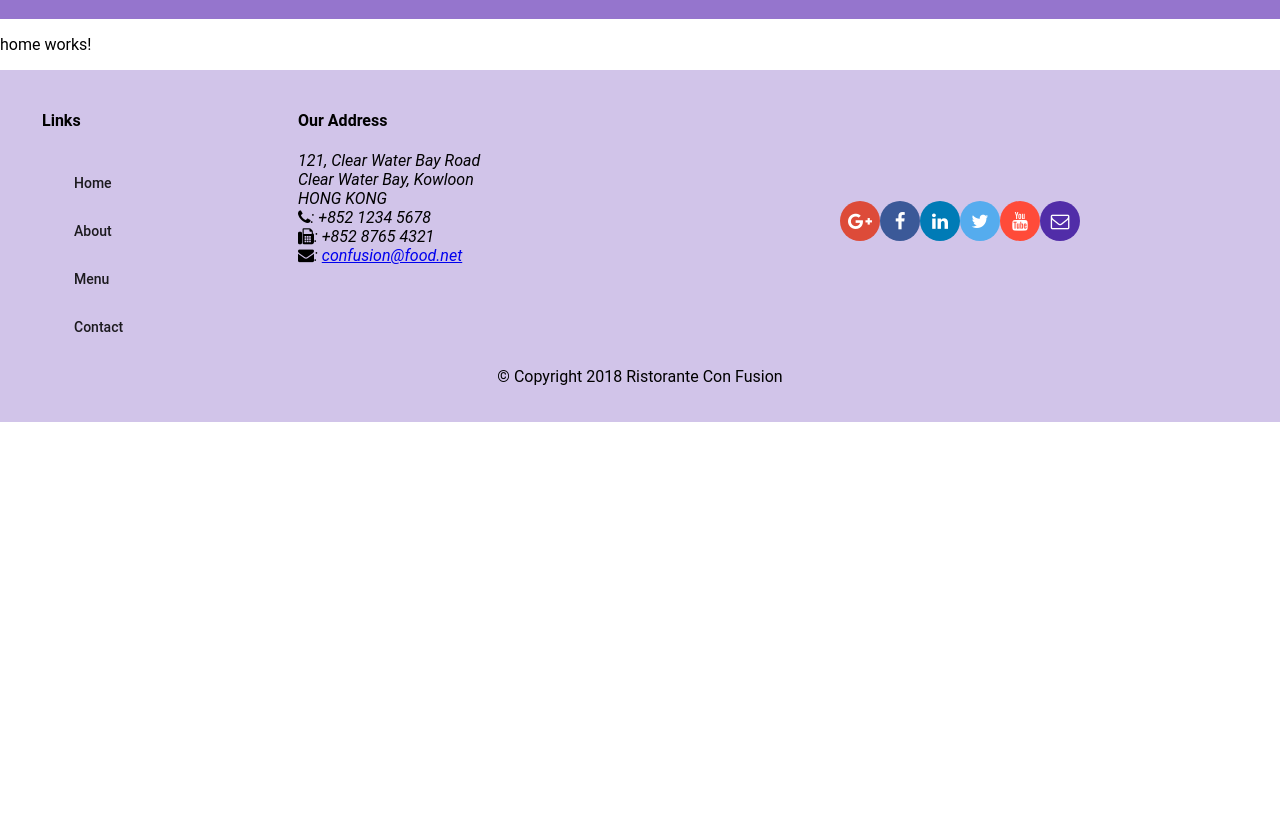
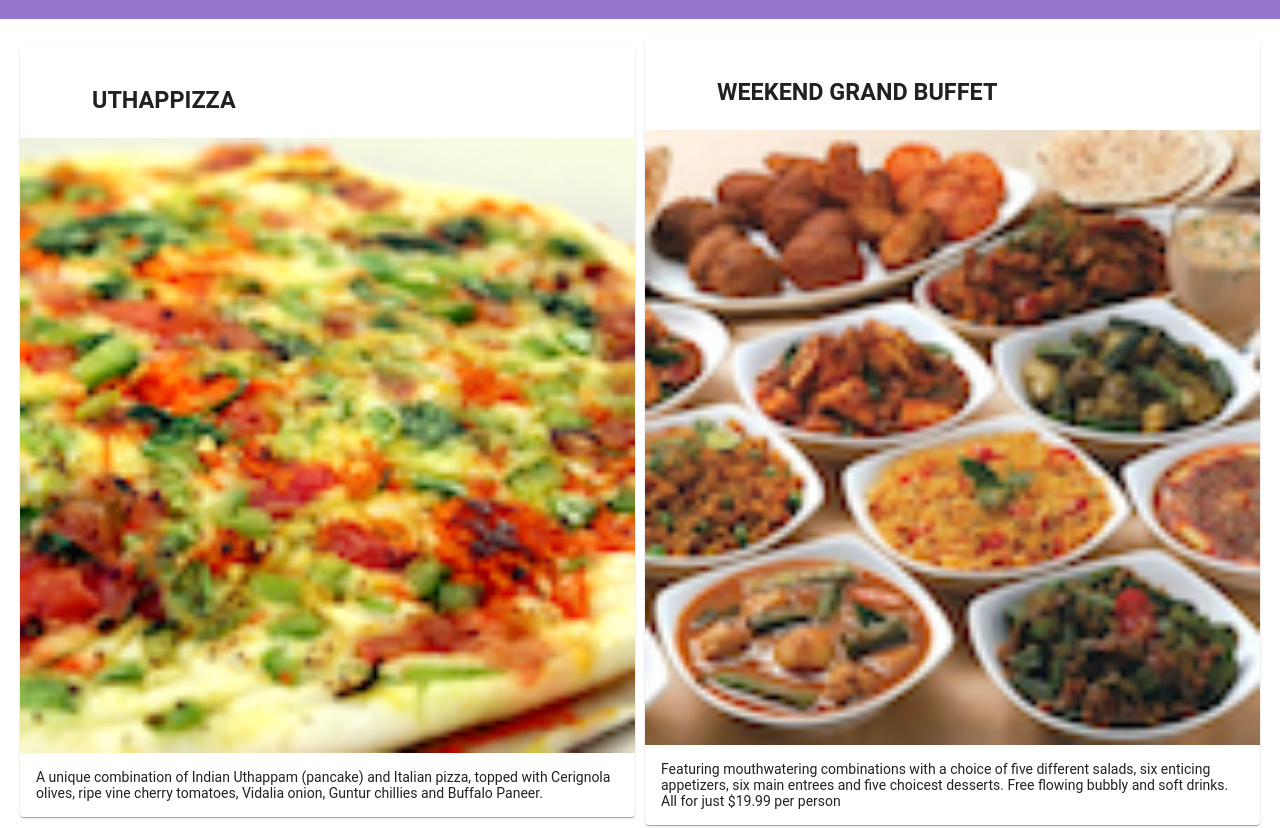
Before and after one commit to chinmayeesahoo/git-angular, an Angular app: page /home in a window 1280 px wide. Shown: the part 320-1148 px from the top of the page. Before the commit the page ends 800 px from the top, so only its background shows below. Built offline with nearby package versions, Linux system fonts and the light colour scheme.

Commit message:
Single Page Applications Part 1

```diff
--- a/src/app/app-routing/routes.ts
+++ b/src/app/app-routing/routes.ts
@@ -9,5 +9,6 @@
 export const routes: Routes = [
   { path: 'home', component: HomeComponent },
   { path: 'menu', component: MenuComponent },
+  {path: 'contactus', component: ContactComponent},
   { path: '', redirectTo: '/home', pathMatch: 'full' }
 ];
--- a/src/app/app.module.ts
+++ b/src/app/app.module.ts
@@ -20,6 +20,7 @@
 import { HomeComponent } from './home/home.component';
 import { ContactComponent } from './contact/contact.component';
 import { AppRoutingModule } from './app-routing/app-routing.module';
+import { PromotionService } from './services/promotion.service';
 
 @NgModule({
   declarations: [
@@ -43,7 +44,10 @@
     MatButtonModule,
     AppRoutingModule
   ],
-  providers: [DishService],
+  providers: [
+    DishService,
+    PromotionService
+  ],
   bootstrap: [AppComponent]
 })
 export class AppModule { }
--- a/src/app/contact/contact.component.html
+++ b/src/app/contact/contact.component.html
@@ -1,3 +1,36 @@
-<p>
-  contact works!
-</p>
+<div class="container"
+     fxLayout="column"
+     fxLayoutGap="10px">
+  <div fxFlex>
+    <div>
+      <h3>Contact Us</h3>
+      <hr>
+    </div>
+  </div>
+  <div fxFlex>
+    <h3>Location Information</h3>
+    <div fxLayout="column" fxLayout.gt-sm="row">
+      <div fxFlex="50" fxFlexOffset="20px">
+        <h4>Our Address</h4>
+        <address>
+          121, Clear Water Bay Road<br>
+          Clear Water Bay, Kowloon<br>
+          HONG KONG<br>
+          <i class="fa fa-phone"></i>: +852 1234 5678<br>
+          <i class="fa fa-fax"></i>: +852 8765 4321<br>
+          <i class="fa fa-envelope"></i>:
+          <a href="mailto:confusion@food.net">confusion@food.net</a>
+        </address>
+        <p></p>
+        <div>
+          <a mat-raised-button href="tel:+85212345678"><i class="fa fa-phone"></i> Call</a>
+          <a mat-raised-button><i class="fa fa-skype"></i> Skype</a>
+          <a mat-raised-button href="mailto:confusion@food.net"><i class="fa fa-envelope-o"></i> Email</a>
+        </div>
+      </div>
+      <div fxFlex="40">
+        <h4>Map of our Location</h4>
+      </div>
+    </div>
+  </div>
+</div>
--- a/src/app/header/header.component.html
+++ b/src/app/header/header.component.html
@@ -1,9 +1,9 @@
 <mat-toolbar color="primary">
   <span><img src="/assets/images/logo.png" height=30 width=41></span>
-  <a mat-button routerLink="/home"><span class="fa fa-home fa-lg"></span> Home</a>
+  <a mat-button routerLink="/home" routerLinkActive="active"><span class="fa fa-home fa-lg"></span> Home</a>
   <a mat-button><span class="fa fa-info fa-lg"></span> About</a>
   <a mat-button routerLink="/menu"><span class="fa fa-list fa-lg"></span> Menu</a>
-  <a mat-button><span class="fa fa-address-card fa-lg"></span> Contact</a>
+  <a mat-button routerLink="/contactus"><span class="fa fa-address-card fa-lg"></span> Contact</a>
 </mat-toolbar>
 <div class="container jumbotron"
      fxLayout="row"
--- a/src/app/home/home.component.html
+++ b/src/app/home/home.component.html
@@ -1,3 +1,35 @@
-<p>
-  home works!
-</p>
+<div class="container"
+     fxLayout="row"
+     fxLayout.sm="column"
+     fxLayout.xs="column"
+     fxLayoutAlign.gt-md="space-around center"
+     fxLayoutGap="10px">
+  <mat-card *ngIf="dish" fxFlex>
+    <mat-card-header>
+      <div mat-card-avatar></div>
+      <mat-card-title>
+        <h3>{{dish.name | uppercase}}</h3>
+      </mat-card-title>
+    </mat-card-header>
+    <img mat-card-image src={{dish.image}} alt={{dish.name}}>
+    <mat-card-content>
+      <p>
+        {{dish.description}}
+      </p>
+    </mat-card-content>
+  </mat-card>
+  <mat-card *ngIf="promotion" fxFlex>
+    <mat-card-header>
+      <div mat-card-avatar></div>
+      <mat-card-title>
+        <h3>{{promotion.name | uppercase}}</h3>
+      </mat-card-title>
+    </mat-card-header>
+    <img mat-card-image src={{promotion.image}} alt={{promotion.name}}>
+    <mat-card-content>
+      <p>
+        {{promotion.description}}
+      </p>
+    </mat-card-content>
+  </mat-card>
+</div>
--- a/src/app/home/home.component.scss
+++ b/src/app/home/home.component.scss
@@ -0,0 +1,4 @@
+$background-moredark: #4527A0;
+.active {
+  background: $background-moredark;
+}
--- a/src/app/home/home.component.ts
+++ b/src/app/home/home.component.ts
@@ -1,4 +1,8 @@
 import { Component, OnInit } from '@angular/core';
+import { Dish } from '../shared/dish';
+import { DishService } from '../services/dish.service';
+import { Promotion } from '../shared/promotion';
+import { PromotionService } from '../services/promotion.service';
 
 @Component({
   selector: 'app-home',
@@ -7,9 +11,15 @@
 })
 export class HomeComponent implements OnInit {
 
-  constructor() { }
+  dish: Dish;
+  promotion: Promotion;
+
+  constructor(private dishService: DishService,
+    private promotionService: PromotionService) { }
 
   ngOnInit() {
+    this.dish = this.dishService.getFeaturedDish();
+    this.promotion = this.promotionService.getFeaturedPromotion();
   }
 
 }
--- a/src/app/services/dish.service.ts
+++ b/src/app/services/dish.service.ts
@@ -9,5 +9,12 @@
   getDishes(): Dish[] {
     return DISHES;
   }
+  getDish(id: string): Dish {
+    return DISHES.filter((dish) => (dish.id === id))[0];
+  }
+
+  getFeaturedDish(): Dish {
+    return DISHES.filter((dish) => dish.featured)[0];
+  }
   constructor() { }
 }
--- /dev/null
+++ b/src/app/services/promotion.service.ts
@@ -0,0 +1,22 @@
+import { Injectable } from '@angular/core';
+import { Promotion } from '../shared/promotion';
+import { PROMOTIONS } from '../shared/promotions';
+
+@Injectable({
+  providedIn: 'root'
+})
+export class PromotionService {
+
+  getPromotions(): Promotion[] {
+    return PROMOTIONS;
+  }
+  getPromotion(id: string): Promotion {
+    return PROMOTIONS.filter((promo) => (promo.id === id))[0];
+  }
+
+  getFeaturedPromotion(): Promotion {
+    return PROMOTIONS.filter((promo) => promo.featured)[0];
+  }
+  constructor() { }
+
+}
--- /dev/null
+++ b/src/app/shared/promotion.ts
@@ -0,0 +1,9 @@
+export class Promotion {
+  id: string;
+  name: string;
+  image: string;
+  label: string;
+  price: string;
+  featured: boolean;
+  description: string;
+}
--- /dev/null
+++ b/src/app/shared/promotions.ts
@@ -0,0 +1,13 @@
+import { Promotion } from './promotion';
+export const PROMOTIONS: Promotion[] = [
+  {
+    id: '0',
+    name: 'Weekend Grand Buffet',
+    image: '/assets/images/buffet.png',
+    label: 'New',
+    price: '19.99',
+    featured: true,
+    // tslint:disable-next-line:max-line-length
+    description: 'Featuring mouthwatering combinations with a choice of five different salads, six enticing appetizers, six main entrees and five choicest desserts. Free flowing bubbly and soft drinks. All for just $19.99 per person'
+  }
+];
```
Also changed, not shown: 1 other file (tests, documents, lock files or other folders).
